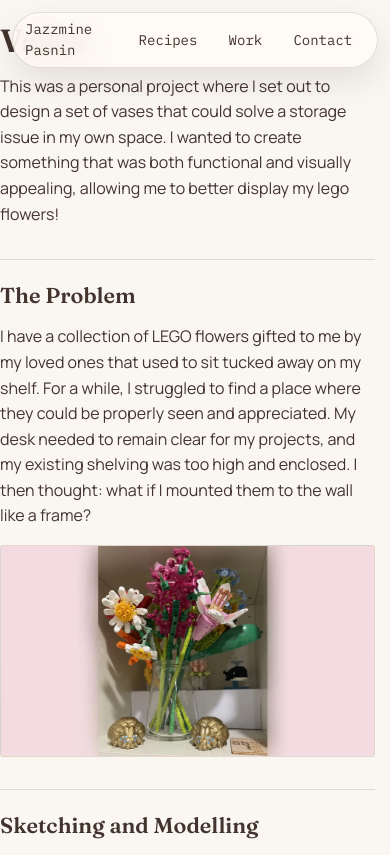
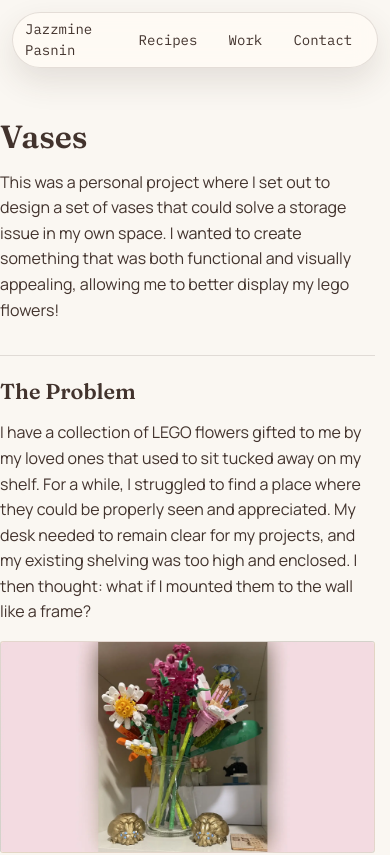
Before and after one commit to Jazzmoin/portfolio, a SvelteKit app: page /work/vases in a window 390 px wide. Shown: the top 855 px of the page. Built offline with nearby package versions, Linux system fonts and the light colour scheme.

Commit message:
fixed header and page title overlap

```diff
--- a/src/routes/+page.svelte
+++ b/src/routes/+page.svelte
@@ -49,7 +49,7 @@
 <section class="card-section">
     <h2>Work</h2>
     <CardLayout {cards} />
-     <a class="see-more-link" href="/work">See more</a>
+    <a class="see-more-link" href="/work">See more</a>
 </section>
 
 <!--
--- a/src/routes/layout.css
+++ b/src/routes/layout.css
@@ -17,6 +17,7 @@
     --color-text-1: rgba(65, 64, 63, 0.78);
     --color-line: rgba(66, 51, 45, 0.14);
     --header-height: 3.5rem;
+    --page-top-padding: calc(var(--header-height) + 4rem);
     --section-gap: clamp(2rem, 4vw, 3.5rem);
     --text-xs: 14px;
     --text-base: 16px;
@@ -91,6 +92,10 @@ main {
     margin-inline: auto;
 }
 
+main > :first-child:not(section):not(.project-page) {
+    margin-top: var(--page-top-padding);
+}
+
 .layout {
     display: flex;
     flex-direction: column;
@@ -100,7 +105,7 @@ main {
 
 .project-page {
     min-height: calc(100vh - var(--header-height));
-    padding-block: 2rem 4rem;
+    padding-block: var(--page-top-padding) 4rem;
 }
 
 .project-header {
@@ -223,7 +228,7 @@ main {
 
 @media (max-width: 900px) {
     .project-page {
-        padding-block: 1.5rem 3rem;
+        padding-block: var(--page-top-padding) 3rem;
     }
 
     .page-contents {
--- a/src/routes/recipes/+page.svelte
+++ b/src/routes/recipes/+page.svelte
@@ -24,7 +24,7 @@
         width: 100vw;
         min-height: calc(100vh - var(--header-height));
         margin-inline: calc(50% - 50vw);
-        padding: calc(var(--header-height) + 3rem) 2rem 5rem;
+        padding: var(--page-top-padding) 2rem 5rem;
         background: var(--color-bg-1);
         display: flex;
         align-items: center;
--- a/src/routes/work/+page.svelte
+++ b/src/routes/work/+page.svelte
@@ -46,7 +46,7 @@
         width: 100vw;
         min-height: calc(100vh - var(--header-height));
         margin-inline: calc(50% - 50vw);
-        padding: calc(var(--header-height) + 3rem) 2rem 5rem;
+        padding: var(--page-top-padding) 2rem 5rem;
         background: var(--color-bg-1);
         display: flex;
         align-items: center;
```
